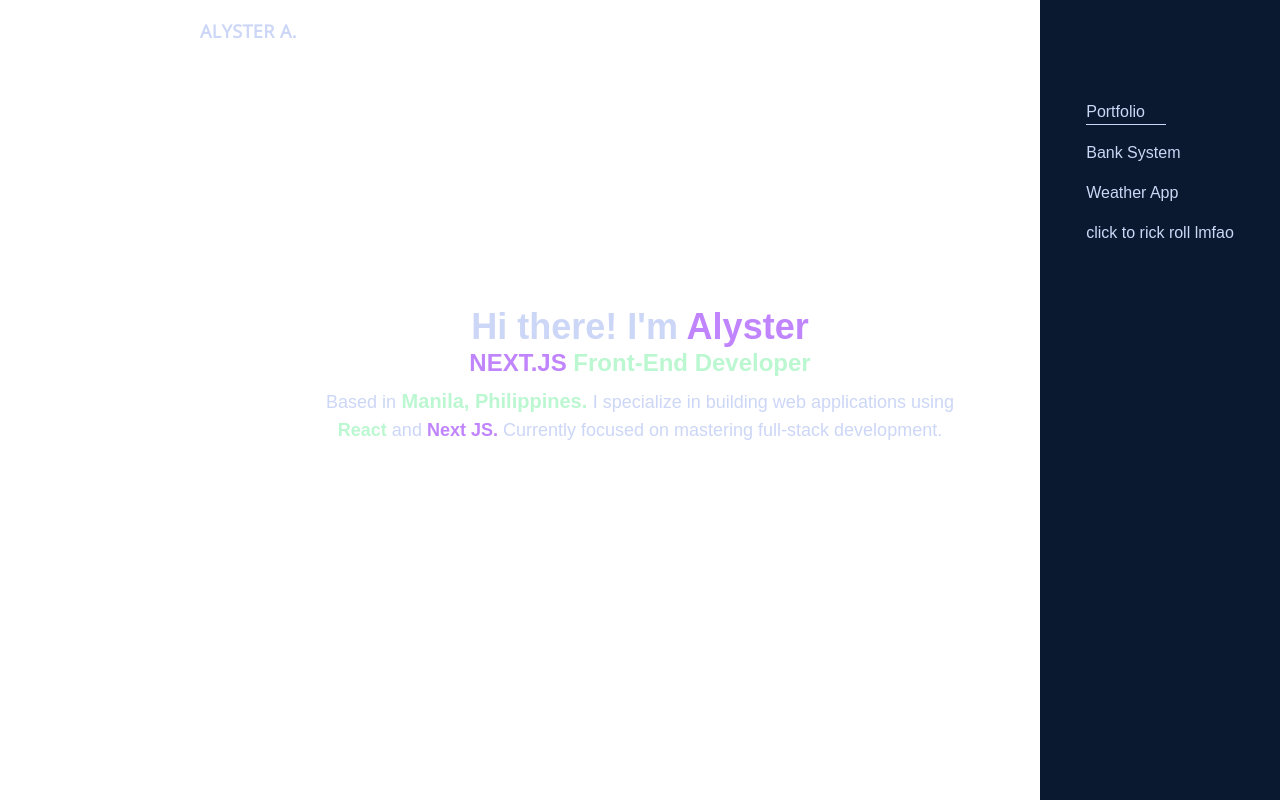
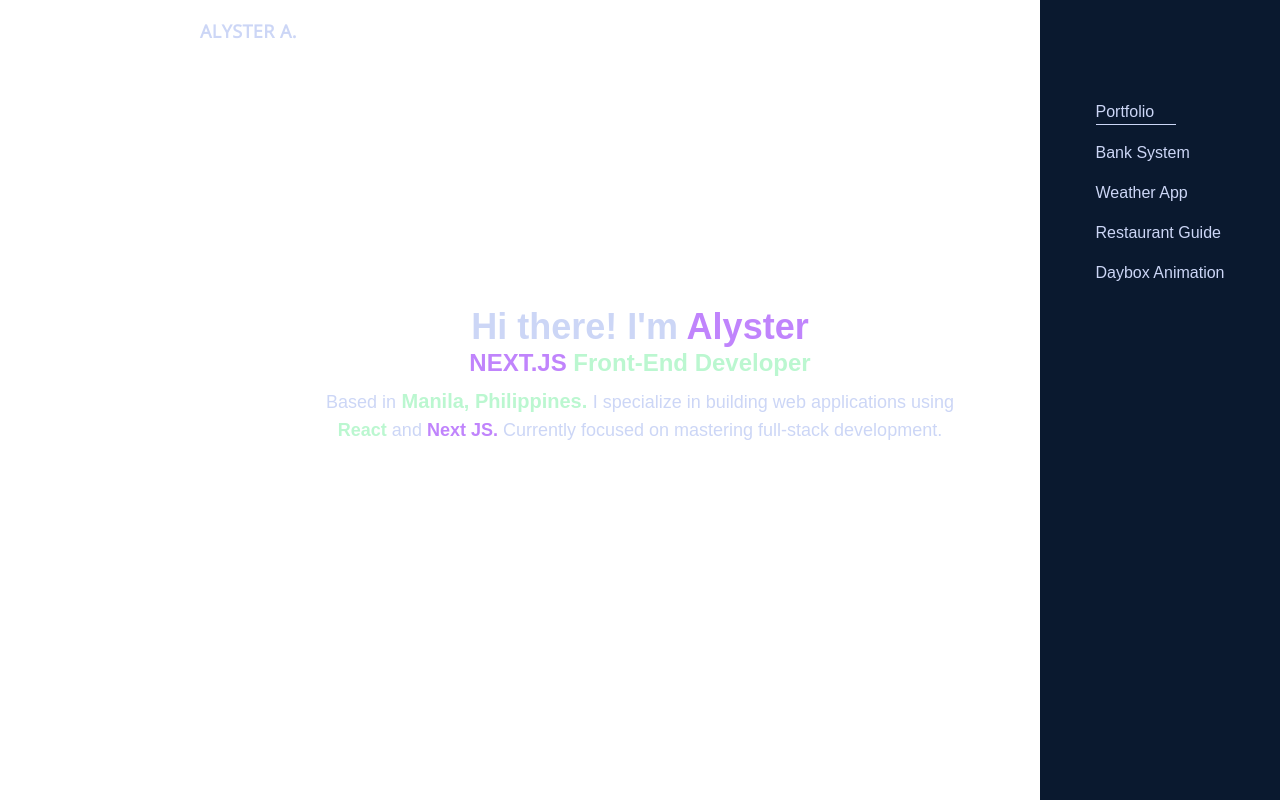
Before and after one commit to alysteragno/Professional-Website, a Next.js app in the folder professional-website/: page / in a window 1280 px wide. Shown: the top 800 px of the page. Built offline with nearby package versions, Linux system fonts and the light colour scheme; a web font is replaced by a local one.

Commit message:
feat: added 2 data of projects for project list array

```diff
--- a/professional-website/src/app/components/sidebar/projectHover.tsx
+++ b/professional-website/src/app/components/sidebar/projectHover.tsx
@@ -1,6 +1,6 @@
 export default function VideoPlayer({ src }: { src: string }) {
   return (
-<div className="w-full max-w-md p-[2px] rounded-[2.5em] bg-[#373737] border border-[#d1d1d6] shadow-sm z-100">
+<div className="w-full max-w-md p-[2px] rounded-[2.5em] bg-[#373737] border border-[#d1d1d6] shadow-sm z-100 ">
   <video
     className="w-full rounded-[2.3em] border border-black z-99"
     autoPlay
--- a/professional-website/src/app/components/sidebar/projectList.tsx
+++ b/professional-website/src/app/components/sidebar/projectList.tsx
@@ -24,8 +24,14 @@ export const Projects: Proj[] = [
   },
   {
     id: "3",
-    name: "click to rick roll lmfao",
-    video: "/video/BankSystem.mp4",
+    name: "Restaurant Guide",
+    video: "/video/restaurantGuide.mp4",
+    route: "https://www.youtube.com/watch?v=xvFZjo5PgG0",
+  },
+  {
+    id: "4",
+    name: "Daybox Animation",
+    video: "/video/dayboxAnimation.mp4",
     route: "https://www.youtube.com/watch?v=xvFZjo5PgG0",
   },
 ];
@@ -38,7 +44,7 @@ export default function ProjArray({ id, name, video, route, onHover }: Proj) {
       <ul>
         <li
             id={id}
-            className="flex flex-col justify-center  hover:scale-105 transition-all rounded-sm"
+            className="flex flex-col justify-center hover:scale-105 transition-all rounded-sm"
             onMouseEnter={() => onHover?.(video)}
             onMouseLeave={() => onHover?.(null)}
           >
```
Also changed, not shown: 2 other files (tests, documents, lock files or other folders).
